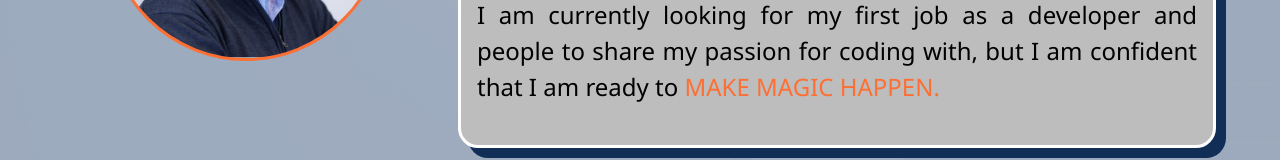
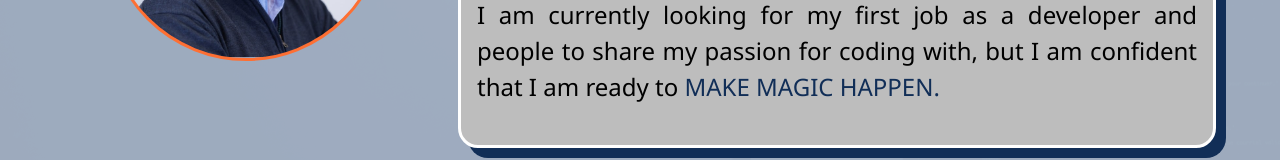
Before and after one commit to krik-chry/portfolio, a React (Create React App) app: page /about in a window 1280 px wide. Shown: the part 423-583 px from the top of the page. Built offline with nearby package versions, Linux system fonts and the light colour scheme.

Commit message:
Remove orange from about text

```diff
--- a/public/index.html
+++ b/public/index.html
@@ -2,7 +2,7 @@
 <html lang="en">
   <head>
     <meta charset="utf-8" />
-    <link rel="icon" href="%PUBLIC_URL%/favicon.png" />
+    <link rel="icon" href="%PUBLIC_URL%/favicon.png?v=2" />
     <meta name="viewport" content="width=device-width, initial-scale=1" />
     <meta name="theme-color" content="#000000" />
     <meta name="description" content="Web site created using create-react-app" />
--- a/src/styles/About.scss
+++ b/src/styles/About.scss
@@ -36,7 +36,7 @@
     text-align: justify;
 
     span {
-      color: $quinary-color;
+      color: $tertiary-color;
     }
   }
 
@@ -114,7 +114,7 @@
 
       a {
         text-decoration: underline;
-        color: $quinary-color;
+        color: $tertiary-color;
       }
     }
   }
```
